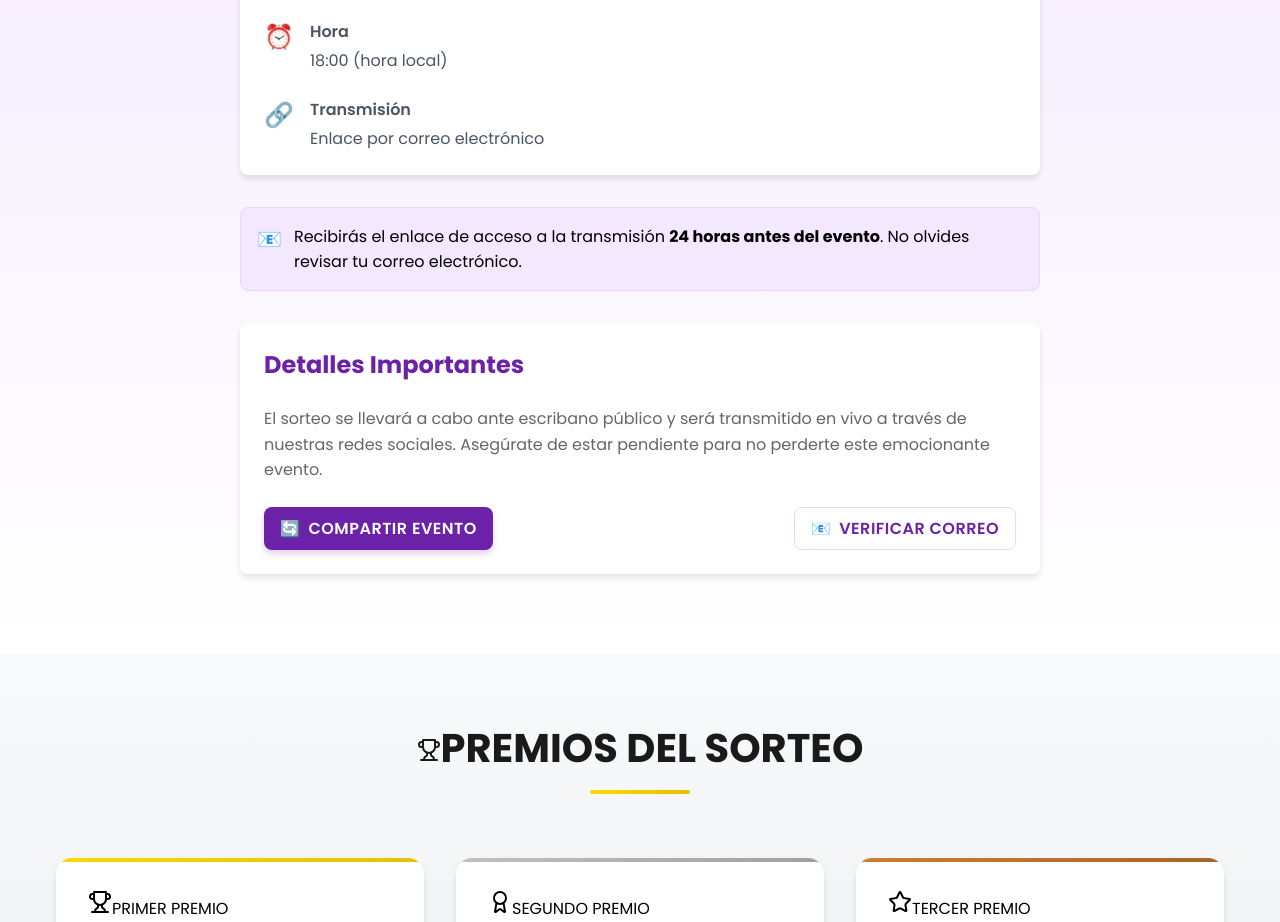
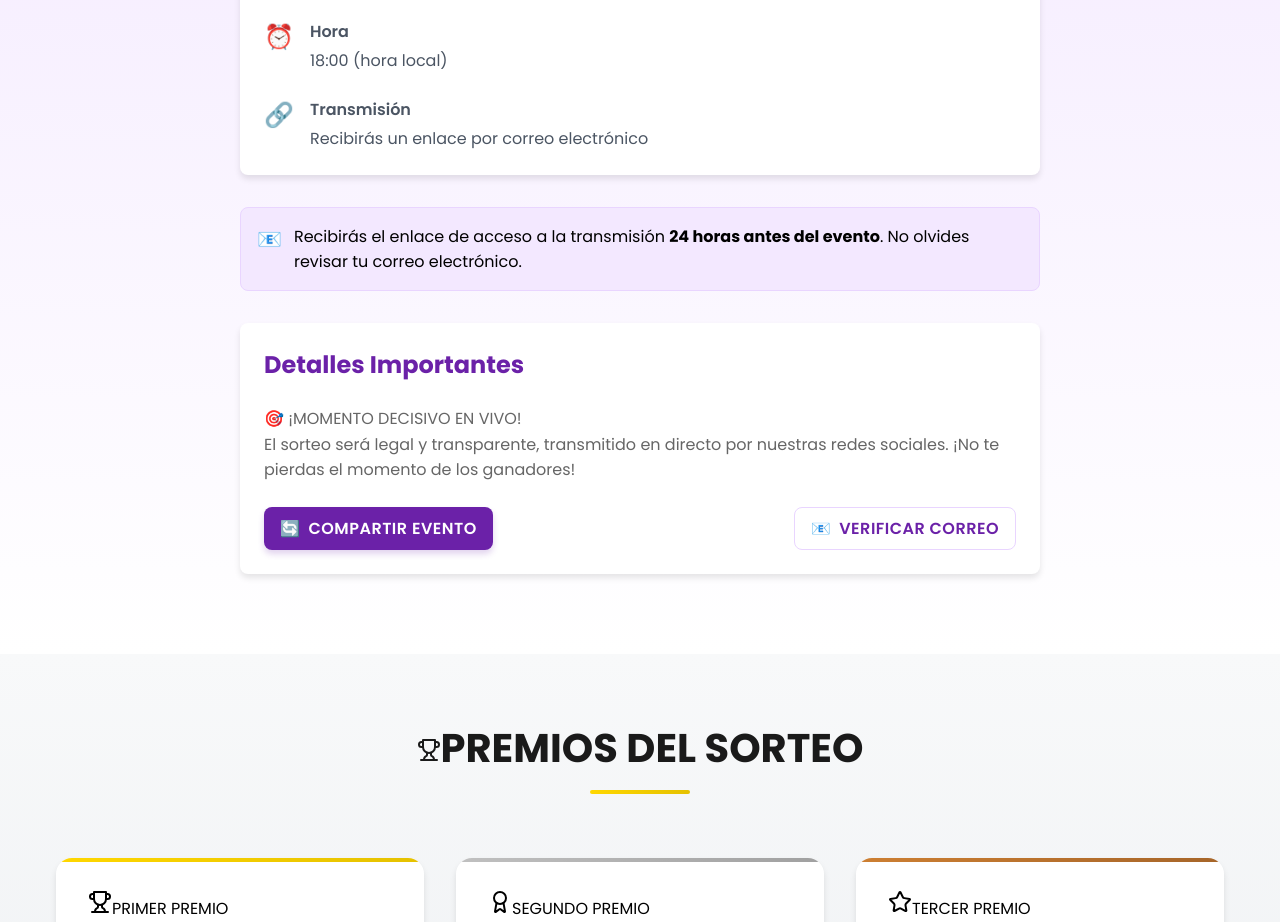
Before and after one commit to WS-ALEXX/MIKSAR-DEV, a React (Vite) app: page / in a window 1280 px wide. Shown: the part 1940-2862 px from the top of the page. Built offline with nearby package versions, Linux system fonts and the light colour scheme.

Commit message:
Update promotional text in DetalleSorteo component for clarity and engagement

```diff
--- a/src/components/DetalleSorteo/DetalleSorteo.jsx
+++ b/src/components/DetalleSorteo/DetalleSorteo.jsx
@@ -33,7 +33,7 @@ const DetalleSorteo = () => {
               <span className="icon">🔗</span>
               <div>
                 <p className="label">Transmisión</p>
-                <p>Enlace por correo electrónico</p>
+                <p>Recibirás un enlace por correo electrónico</p>
               </div>
             </div>
           </div>
@@ -50,9 +50,9 @@ const DetalleSorteo = () => {
         <div className="info-card">
           <h2>Detalles Importantes</h2>
           <p className="details-text">
-            El sorteo se llevará a cabo ante escribano público y será transmitido en vivo
-            a través de nuestras redes sociales. Asegúrate de estar pendiente para no perderte
-            este emocionante evento.
+            🎯 ¡MOMENTO DECISIVO EN VIVO!<br></br>
+            El sorteo será legal y transparente, transmitido en directo por nuestras redes sociales.
+            ¡No te pierdas el momento de los ganadores!
           </p>
           <div className="button-group">
             <button className="primary-button">
```
